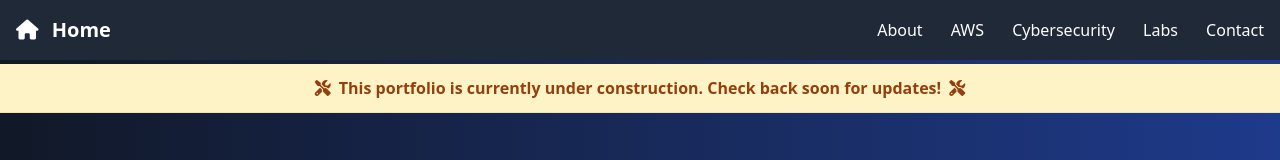
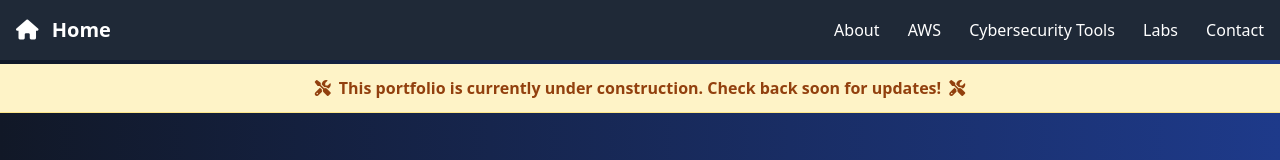
Before and after one commit to lmoralesa/lmoralesa.github.io, a plain HTML site: page index.html in a window 1280 px wide. Shown: the top 160 px of the page. Drawn offline with nearby package versions, Linux system fonts and the light colour scheme.

Commit message:
Update index.html

```diff
--- a/index.html
+++ b/index.html
@@ -29,7 +29,7 @@
             <div class="space-x-6">
                 <a href="about.html" class="hover:text-blue-300 transition duration-300">About</a>
                 <a href="aws.html" class="hover:text-blue-300 transition duration-300">AWS</a>
-                <a href="cybersecurity-tools.html" class="hover:text-blue-300 transition duration-300">Cybersecurity</a>
+                <a href="cybersecurity-tools.html" class="hover:text-blue-300 transition duration-300">Cybersecurity Tools</a>
                 <a href="labs.html" class="hover:text-blue-300 transition duration-300">Labs</a>
                 <a href="contact.html" class="hover:text-blue-300 transition duration-300">Contact</a>
             </div>
```
